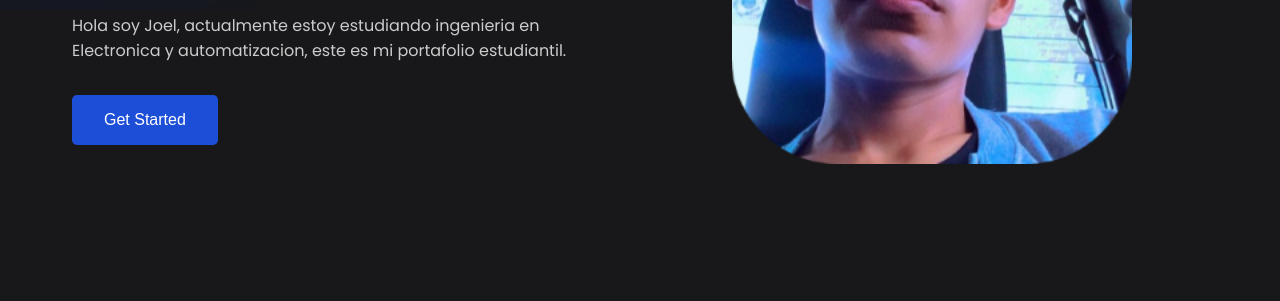
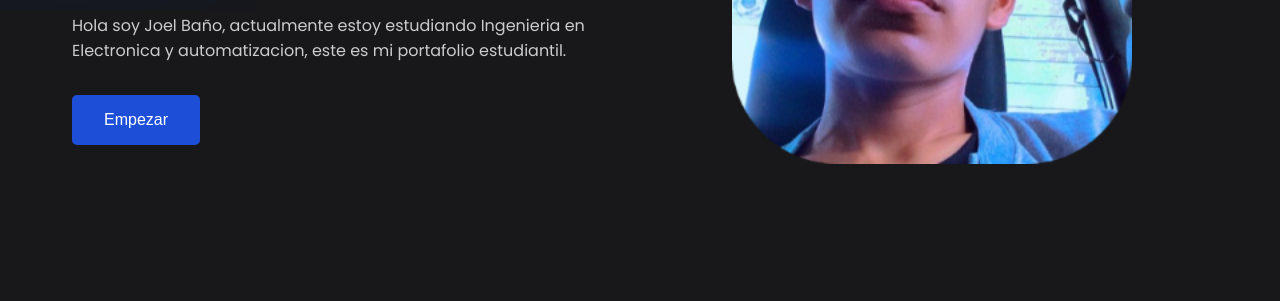
Before and after one commit to Joeldfw/portafolio, a plain HTML site: page index.html in a window 1280 px wide. Shown: the part 499-800 px from the top of the page. Drawn offline with nearby package versions, Linux system fonts and the light colour scheme.

Commit message:
Update index.html

```diff
--- a/index.html
+++ b/index.html
@@ -33,10 +33,10 @@
             <h4>CREATE YOUR SITE LIKE A PRO</h4>
             <H1>Hola, Soy <span>Joel</span>, Estudiante Universitario</H1>
             <p>
-                Hola soy Joel, actualmente estoy estudiando ingenieria en Electronica
+                Hola soy Joel Baño, actualmente estoy estudiando Ingenieria en Electronica
                 y automatizacion, este es mi portafolio estudiantil.
             </p>
-            <button class="btn">Get Started</button>
+            <button onclick="window.location.href='https://sites.google.com/view/portafolio-estudiantil-jb/inicio?authuser=0';" type="button" class="btn">Empezar</button>
         </div>
         <div class="image">
             <img src="images/yo.png">
```
